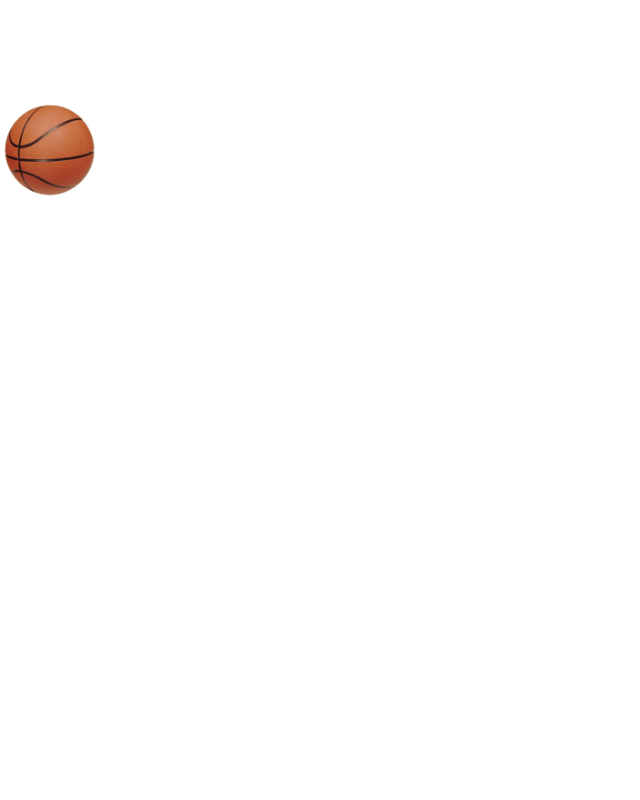
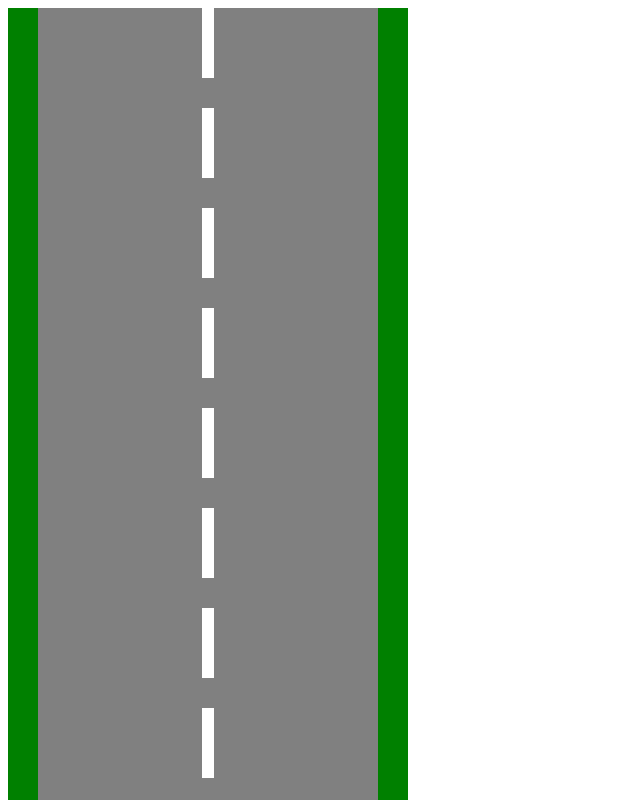
Before and after one commit to webmad0419/week2_day4, a plain HTML site: page index.html in a window 1280 px wide. Shown: the top 800 px of the page, without its empty margins (0-640 px from the left). Drawn offline with Linux system fonts and the light colour scheme.

Commit message:
half done

```diff
--- a/index.html
+++ b/index.html
@@ -7,37 +7,25 @@
     <meta http-equiv="X-UA-Compatible" content="ie=edge">
     <title>Canvas</title>
     <style>
-        * {
-            padding: 0;
-            margin: 0
-        }
+
     </style>
 </head>
 
 <body>
 
-    <canvas id="mycanvas"></canvas>
+    <canvas id="mycanvas">
+
+
+
+    </canvas>
 
     <script src="js/app.js"></script>
     <script>
 
 
-        //DrawApp.init('mycanvas')
-        //DrawApp.drawFilledSquares()
-        //DrawApp.drawLinearSquare()
-        //DrawApp.drawLine()
-        //DrawApp.drawLines(100, 6)
-        //DrawApp.drawCircle()
-        //DrawApp.showText('Merluzo')
-        //DrawApp.loadUrlImage('https://upload.wikimedia.org/wikipedia/commons/thumb/7/7a/Basketball.png/220px-Basketball.png')
-        //DrawApp.loadLocalImage('img/basketball.png')
 
+        RaceApp.init('mycanvas', 'img/car.png')
 
-        //AnimateApp.init('mycanvas')
-        //AnimateApp.drawMovingBall('img/basketball.png')
-
-        ControlsApp.init('mycanvas')
-        ControlsApp.drawControlledBall('img/basketball.png')
 
 
     </script>
--- a/js/app.js
+++ b/js/app.js
@@ -1,244 +1,116 @@
-
-/*
-
-const DrawApp = {
-    version: '1.0',
-    name: 'Drawing app',
-    description: 'App para realizar formas diversas en HTML5 Canvas',
-    author: 'Germán',
-    canvasDom: undefined,
-    ctx: undefined,
-    winW: undefined,
-    winH: undefined,
-    init: function (id) {
-        this.canvasDom = document.getElementById(id)
-        this.ctx = this.canvasDom.getContext('2d')
-        this.setDimensions()
-        this.setHandlers()
-    },
-    setDimensions: function () {
-        this.canvasDom.setAttribute('width', window.innerWidth)
-        this.canvasDom.setAttribute('height', window.innerHeight)
-        this.winH = window.innerHeight
-        this.winW = window.innerWidth
-    },
-    setHandlers: function () {
-        window.onresize = () => this.setDimensions()
-    },
-    drawFilledSquares: function () {
-        this.ctx.fillStyle = 'blue'                                             // cambia los colores de relleno
-        this.ctx.fillRect(this.winW / 2 - 50, this.winH / 2 - 50, 100, 100)
-        this.ctx.fillStyle = 'yellow'
-        this.ctx.fillRect(this.winW / 2 - 10, this.winH / 2 - 10, 20, 20)
-    },
-    drawLinearSquare: function () {
-        this.ctx.strokeStyle = 'green'                                          // cambia los colores de bordes
-        this.ctx.strokeRect(this.winW / 2 - 100, this.winH / 2 - 100, 200, 200)
-    },
-    drawLine: function () {
-        this.ctx.strokeStyle = 'green'
-        this.ctx.lineWidth = 20
-        this.ctx.setLineDash([60, 30])
-
-        this.ctx.beginPath()
-        this.ctx.moveTo(100, this.winH / 2)
-        this.ctx.lineTo(this.winW - 100, this.winH / 2)
-        this.ctx.stroke()
-    },
-    drawLines: function (number, gap) {
-
-        for (let i = 0; i < number; i++) {
-            this.ctx.beginPath()
-            this.ctx.moveTo(100, 100 + i * gap)
-            this.ctx.lineTo(this.winW - 100, 100 + i * gap)
-            this.ctx.stroke()
-        }
-    },
-    drawCircle: function () {
-        this.ctx.beginPath()
-        this.ctx.fillStyle = 'brown'
-        this.ctx.strokeStyle = 'black'
-        this.ctx.arc(this.winW / 2, this.winH / 2, 100, 0, Math.PI * 2)
-        this.ctx.stroke()
-        this.ctx.fill()
-        this.ctx.closePath()
-
-        this.ctx.beginPath()
-        this.ctx.fillStyle = 'white'
-        this.ctx.strokeStyle = 'black'
-        this.ctx.arc(this.winW / 2, this.winH / 2, 50, 0, Math.PI * 2)
-        this.ctx.stroke()
-        this.ctx.fill()
-        this.ctx.closePath()
-    },
-    showText: function (text) {
-        this.ctx.font = '50px sans-serif'
-        this.ctx.fillText(text, 100, 100)
-    },
-    loadUrlImage: function (url) {
-        const image = new Image()
-        image.src = url
-        image.onload = () => {
-            this.ctx.drawImage(image, 100, 100, 300, 300)
-        }
-    },
-    loadLocalImage: function (url) {
-        const image = new Image()
-        image.src = url
-        image.onload = () => {
-            this.ctx.drawImage(image, 100, 100, 50, 50)
-        }
-    }
-
-}
-
-*/
 
 
 
 
 
-/*
-const AnimateApp = {
+const RaceApp = {
     version: '1.0',
-    name: 'Animate app',
-    description: 'App para realizar formas en movimiento en HTML5 Canvas',
-    author: 'Germán',
+    name: 'Race app',
+    description: 'App de Coches en HTML5 Canvas',
+    author: 'Anthony',
     canvasDom: undefined,
     ctx: undefined,
-    winW: undefined,
-    winH: undefined,
-    init: function (id) {
+    // winW: 400,
+    // winH: 900,
+    car: undefined,
+    canvasSizes: {
+        w: 400,
+        h: 1200
+    },
+
+
+
+    init: function (id, imgUrl) {
         this.canvasDom = document.getElementById(id)
         this.ctx = this.canvasDom.getContext('2d')
+        this.canvasSizes.w = 400
+        this.canvasSizes.h = 1200
         this.setDimensions()
         this.setHandlers()
+        this.setEventListeners()
+        this.drawControlledCar(imgUrl)
     },
     setDimensions: function () {
-        this.canvasDom.setAttribute('width', window.innerWidth)
-        this.canvasDom.setAttribute('height', window.innerHeight)
-        this.winH = window.innerHeight
-        this.winW = window.innerWidth
+        this.canvasDom.setAttribute('width', this.canvasSizes.w)
+        this.canvasDom.setAttribute('height', this.canvasSizes.h)
+
     },
     setHandlers: function () {
         window.onresize = () => this.setDimensions()
     },
-    drawMovingBall: function (url) {
-        const ball = new Ball(this.ctx, url, this.winW)
+    drawControlledCar: function (imgUrl) {
+        this.car = new Car(this.ctx, imgUrl, this.canvasSizes)
 
         setInterval(() => {
             this.clear()
-            ball.draw()
-        }, 5)
+            this.car.drawCar()
+        }, 20)
     },
     clear: function () {
-        this.ctx.clearRect(0, 0, this.winW, this.winH)
-    }
-}
-
-
-
-class Ball {
-    constructor(ctx, url, winW) {
-        this.ctx = ctx
-
-        this.img = new Image()
-        this.img.src = url
-
-        this.winW = winW
-        this.posX = 0
-        this.vel = 2
-
-        this.ballWidth = 100
-    }
-    draw() {
-        if (this.posX >= this.winW - this.ballWidth || this.posX < 0) this.changeDirection()
-
-        this.posX += this.vel
-        this.ctx.drawImage(this.img, this.posX, 100, this.ballWidth, 100)
-    }
-
-    changeDirection() {
-        this.vel *= -1;
-    }
-}
-
-*/
-
-
-
-
-
-const ControlsApp = {
-    version: '1.0',
-    name: 'Controls app',
-    description: 'App para realizar formas controladas mediante teclado en HTML5 Canvas',
-    author: 'Germán',
-    canvasDom: undefined,
-    ctx: undefined,
-    winW: undefined,
-    winH: undefined,
-    ball: undefined,
-    init: function (id) {
-        this.canvasDom = document.getElementById(id)
-        this.ctx = this.canvasDom.getContext('2d')
-        this.setDimensions()
-        this.setHandlers()
-        this.setEventListeners()
-    },
-    setDimensions: function () {
-        this.canvasDom.setAttribute('width', window.innerWidth)
-        this.canvasDom.setAttribute('height', window.innerHeight)
-        this.winH = window.innerHeight
-        this.winW = window.innerWidth
-    },
-    setHandlers: function () {
-        window.onresize = () => this.setDimensions()
-    },
-    drawControlledBall: function (url) {
-        this.ball = new Ball(this.ctx, url, this.winW)
-
-        setInterval(() => {
-            this.clear()
-            this.ball.draw()
-        }, 5)
-    },
-    clear: function () {
-        this.ctx.clearRect(0, 0, this.winW, this.winH)
+        this.ctx.clearRect(0, 0, this.canvasSizes.w, this.canvasSizes.h)
     },
     setEventListeners: function () {
-        document.onkeyup = e => {
-            if (e.keyCode === 37) this.ball.moveLeft()
-            if (e.keyCode === 39) this.ball.moveRight()
+        document.onkeydown = e => {
+            if (e.keyCode === 37) this.car.moveLeft()
+            if (e.keyCode === 39) this.car.moveRight()
         }
     }
 }
 
 
 
-class Ball {
-    constructor(ctx, url, winW) {
-        this.ctx = ctx
+class Car {
+    constructor(ctx, url, sizes) {
 
         this.img = new Image()
         this.img.src = url
+        this.width = 159 * .45
+        this.height = 358 * .45
+        this.ctx = ctx
+        this.canvasSizes = sizes
 
-        this.winW = winW
         this.posX = 0
-        this.vel = 10
+        this.posY = 1025
+        this.velX = 30
 
-        this.ballWidth = 100
+
     }
-    draw() {
-        this.ctx.drawImage(this.img, this.posX, 100, this.ballWidth, 100)
+    drawCar() {
+
+        // this.posX += this.velX
+
+        // if (this.posX <= 0 || this.posX > this.canvasSizes.w - 100) this.changeX()
+
+        this.ctx.fillStyle = "grey";
+
+        this.ctx.fillRect(0, 0, 400, 1200);
+
+        this.ctx.fillStyle = "green";
+        this.ctx.fillRect(0, 0, 30, 1200);
+
+        this.ctx.fillStyle = "green";
+        this.ctx.fillRect(370, 0, 30, 1200);
+
+        this.ctx.strokeStyle = "white";
+        this.ctx.lineWidth = 12;
+        this.ctx.setLineDash([70, 30]);
+        this.ctx.beginPath();
+        this.ctx.moveTo(200, 0);
+        this.ctx.lineTo(200, 1200);
+        this.ctx.stroke();
+
+
+
+        this.ctx.drawImage(this.img, this.posX, this.posY, this.width, this.height)
     }
 
     moveLeft() {
-        if (this.posX > 0) this.posX -= this.vel
+        if (this.posX > 0) this.posX -= this.velX
     }
 
     moveRight() {
-        if (this.posX < this.winW - this.ballWidth) this.posX += this.vel
+        if (this.posX < this.canvasSizes.w - this.width) this.posX += this.velX
     }
 
+
 }
```
Also changed, not shown: img/car.png (added).
